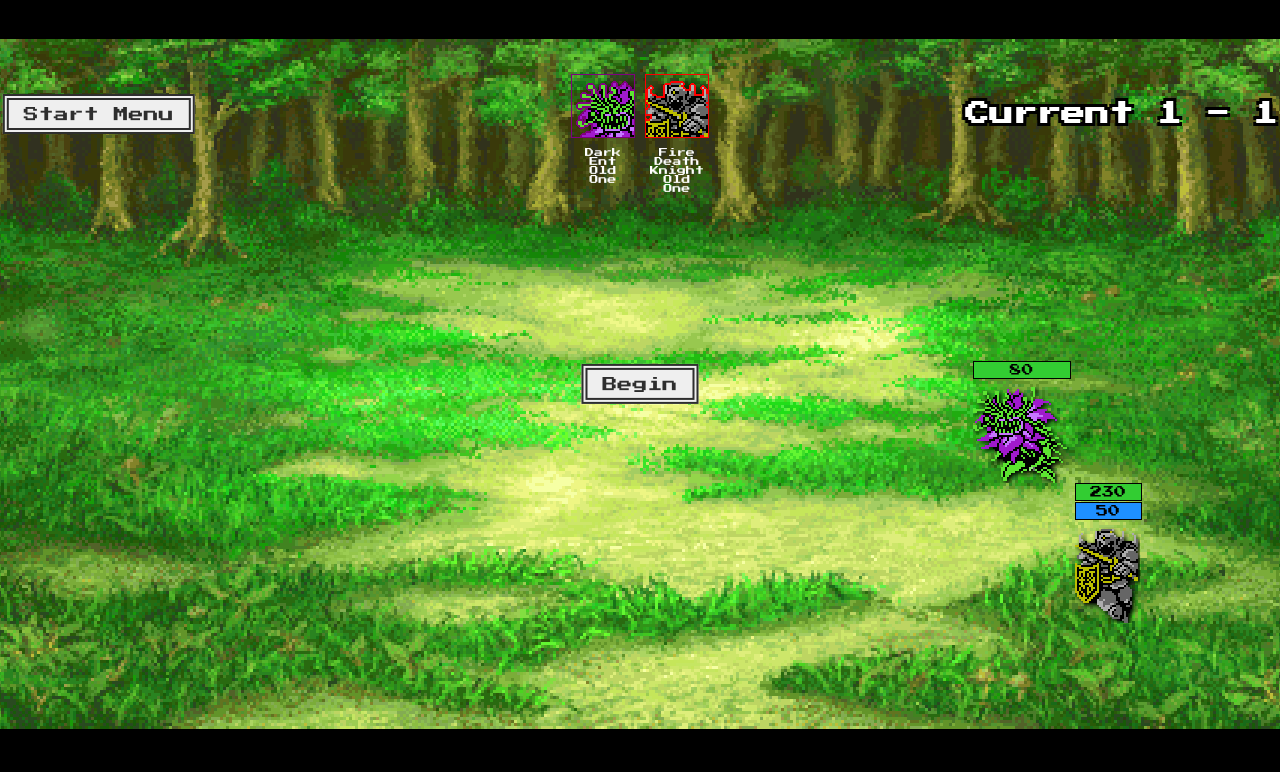
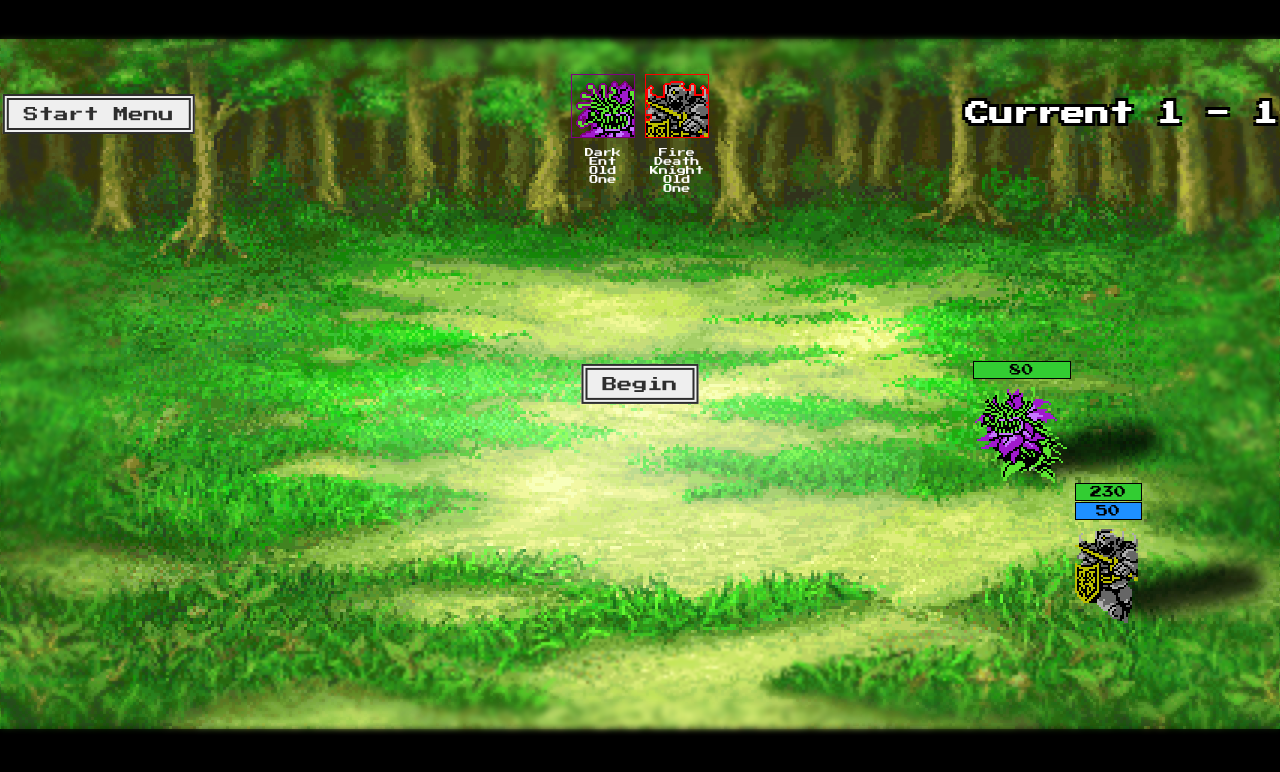
Before and after one commit to RudyMathis/ReactRPG, a React (Vite) app in the folder RPG/: page /game in a window 1280 px wide. Shown: the top 772 px of the page. Built offline with nearby package versions, Linux system fonts and the light colour scheme.

Commit message:
overlay added
Added some filters to give tilt shift perspective

```diff
--- /dev/null
+++ b/RPG/src/components/Overlay.css
@@ -0,0 +1,104 @@
+.blur {
+    position: absolute;
+    left: 0;
+    width: 100%;
+    height: 10%;
+    z-index: 2;
+    -webkit-mask-image: radial-gradient(
+        ellipse at center,
+        rgba(0, 0, 0, 1) 20%,
+        rgba(0, 0, 0, 0) 100%
+    );
+    mask-image: radial-gradient(
+        ellipse at center,
+        rgba(0, 0, 0, 1) 20%,
+        rgba(0, 0, 0, 0) 100%
+    );
+    pointer-events: none;
+}
+
+.glow-center {
+    position: absolute;
+    left: 50%;
+    bottom: 40%;
+    width: 40%;
+    height: 40%;
+    transform: translate(-50%, 50%);
+    z-index: 2;
+    border-radius: 50%;
+    -webkit-mask-image: radial-gradient(
+        ellipse at center,
+        rgba(0, 0, 0, 1) 10%,
+        rgba(0, 0, 0, 0) 100%
+    );
+    mask-image: radial-gradient(
+        ellipse at center,
+        rgba(0, 0, 0, 1) 10%,
+        rgba(0, 0, 0, 0) 100%
+    );
+    background-color: rgba(255, 255, 255, .3);
+
+    pointer-events: none;
+}
+
+.blur-overlay-top {
+    top: -20px;
+    backdrop-filter: blur(3px);
+    -webkit-backdrop-filter: blur(3px);
+}
+
+.blur-overlay-top-bottom {
+    top: calc(10% - 40px);
+    backdrop-filter: blur(1px);
+    -webkit-backdrop-filter: blur(1px);
+}
+
+.blur-overlay-bottom-top {
+    bottom: calc(10% - 40px);
+    backdrop-filter: blur(1px);
+    -webkit-backdrop-filter: blur(1px);
+}
+
+.blur-overlay-bottom {
+    bottom: -20px;
+    backdrop-filter: blur(3px);
+    -webkit-backdrop-filter: blur(3px);
+}
+
+.blur.blur-overlay-left {
+    top: 0;
+    left: -10px;
+    width: 15%;
+    height: 100%;
+    backdrop-filter: blur(2px);
+    -webkit-backdrop-filter: blur(2px);
+    -webkit-mask-image: radial-gradient(
+        ellipse at center,
+        rgba(0, 0, 0, 1) 20%,
+        rgba(0, 0, 0, 0) 100%
+    );
+    mask-image: radial-gradient(
+        ellipse at center,
+        rgba(0, 0, 0, 1) 20%,
+        rgba(0, 0, 0, 0) 100%
+    );
+}
+
+.blur.blur-overlay-right {
+    top: 0;
+    left: 85%;
+    width: 15%;
+    height: 100%;
+    backdrop-filter: blur(2px);
+    -webkit-backdrop-filter: blur(2px);
+    -webkit-mask-image: radial-gradient(
+        ellipse at center,
+        rgba(0, 0, 0, 1) 20%,
+        rgba(0, 0, 0, 0) 100%
+    );
+    mask-image: radial-gradient(
+        ellipse at center,
+        rgba(0, 0, 0, 1) 20%,
+        rgba(0, 0, 0, 0) 100%
+    );
+}
--- /dev/null
+++ b/RPG/src/components/Overlay.tsx
@@ -0,0 +1,17 @@
+import './Overlay.css';
+const Overlay = () => {
+
+    return (
+        <>
+            <div className="blur blur-overlay-top"></div>
+            <div className="blur blur-overlay-top-bottom"></div>
+            <div className="blur blur-overlay-bottom-top"></div>
+            <div className="blur blur-overlay-bottom"></div>
+            <div className="blur blur-overlay-left"></div>
+            <div className="blur blur-overlay-right"></div>
+            <div className="glow-center"></div>
+        </>
+    );
+}
+
+export default Overlay;
--- a/RPG/src/gameMechanics/turnOrder/TurnOrderDisplay.css
+++ b/RPG/src/gameMechanics/turnOrder/TurnOrderDisplay.css
@@ -6,6 +6,7 @@
     display: flex;
     justify-content: center;
     gap: 2rem;
+    z-index: 3;
 }
 
 .turn-order-portrait {
--- a/RPG/src/routes/gameState/Grid.css
+++ b/RPG/src/routes/gameState/Grid.css
@@ -8,7 +8,6 @@
     background-size: 1416px 690px;
     width: 1416px;
     height: 690px;
-    /* margin: 1em 0; */
     image-rendering: pixelated;
 }
 
@@ -27,10 +26,6 @@
     height: 100px;
     background-color: transparent;
 }
-/* .character-sprite.dead {
-    filter:grayscale(1);
-    background-color: transparent;
-} */
 
 .entity-container:hover {
     cursor: pointer;
@@ -56,10 +51,52 @@
     z-index: 10;
 }
 
-
 .begin {
     position: absolute;
     top: 50%;
     left: 50%;
     transform: translate(-50%, -50%);
+    z-index: 3;
 }
+
+.shadow.player {
+    position: absolute;
+    bottom: 15px;
+    left: -100px;
+    width: 150px;
+    height: 40px;
+	border-radius: 30%;
+    background-color: rgba(0, 0, 0, 0.75);
+	filter: blur(8px);
+	transform: rotate3d(1, 1, 1, 15deg);
+    z-index: 0;
+}
+
+.shadow.follow.player {
+	animation: followPlayerAnimation .9s linear 1 forwards;
+}
+
+@keyframes followPlayerAnimation {
+    50% { bottom: 0px; left: -40px; width: 75px; transform: translateX(200px); filter: blur(4px); }
+}
+
+.shadow.npc {
+    position: absolute;
+    bottom: 15px;
+    left: 40px;
+    width: 150px;
+    height: 40px;
+	border-radius: 30%;
+    background-color: rgba(0, 0, 0, 0.75);
+	filter: blur(8px);
+	transform: rotate3d(1, 1, 1, -20deg);
+    z-index: 0;
+}
+
+.shadow.follow.npc {
+	animation: followNPCAnimation .9s linear 1 reverse;
+}
+
+@keyframes followNPCAnimation {
+    50% { bottom: 0px; left: 40px; width: 75px; transform: translateX(-200px); filter: blur(4px); }
+}
--- a/RPG/src/routes/gameState/Grid.tsx
+++ b/RPG/src/routes/gameState/Grid.tsx
@@ -13,6 +13,9 @@ import DetailScreen from './entityDetail/DetailScreen';
 import Btn from '../../components/Btn';
 import './Grid.css';
 import { GameLevelAtom } from '../../atom/GameLevelAtom';
+import { AttackAnimationAtom } from '../../atom/effects/AttackAnimationAtom';
+import Overlay from '../../components/Overlay';
+
 
 const Grid = () => {
   const [characters] = useAtom(CharacterAtom);
@@ -26,6 +29,9 @@ const Grid = () => {
   const [gameLevel] = useAtom(GameLevelAtom);
   const [activeDetailScreen, setActiveDetailScreen] = useState<CharacterType | EnemyType | null>(null);
   const [currentGameLevel] = useAtom(GameLevelAtom);
+  const [attackingEntities] = useAtom(AttackAnimationAtom);
+  // const isAttacking = attackingEntities[entity?.id] ?? false; // Use optional chaining
+
   const checkTurnOrderAndRunLogic = () => {
     if (turnOrder.length > 0) {
       runTurnLogic(turnOrder, waitForInput);
@@ -88,9 +94,11 @@ const Grid = () => {
 
   return (
     <div className="board">
+      <Overlay />
       {/* Render selected characters */}
       {selectedCharacters.map((char, index) => (
         <React.Fragment key={char.id}>
+
           <div
             key={char.id}
             className='entity-container'
@@ -101,6 +109,7 @@ const Grid = () => {
               gridRow: ((index + 5)* 2) + 1
             }}
           >
+            <div className={`shadow ${char.type}${attackingEntities[char.id] ? ' follow' : ''}`}></div>
             <div onClick={() => handlePlayerTargeted(char)}>
               <CharacterDisplay character={char} />
             </div>
@@ -130,6 +139,7 @@ const Grid = () => {
               gridRow: ((index + 5)* 2) + 1
             }}
           >
+            <div className={`shadow ${enemy.type}${attackingEntities[enemy.id] ? ' follow' : ''}`}></div>
             <div onClick={() => handlePlayerTargeted(enemy)}>
               <EnemyDisplay enemy={enemy} />
             </div>
--- a/RPG/src/routes/gameState/entityDetail/animation/BaseEntityDisplay.css
+++ b/RPG/src/routes/gameState/entityDetail/animation/BaseEntityDisplay.css
@@ -20,13 +20,11 @@
 .sprite.player {
     width: 200px;
     left: -136px;
-    filter: drop-shadow(-2px 2px 2px black);
 }
 
 .sprite.npc {
     position: relative;
     width: 96px;
-    filter: drop-shadow(2px 2px 2px black);
 }
 
 .sprite.npc.Rat, .sprite.npc.Goblin {
```
